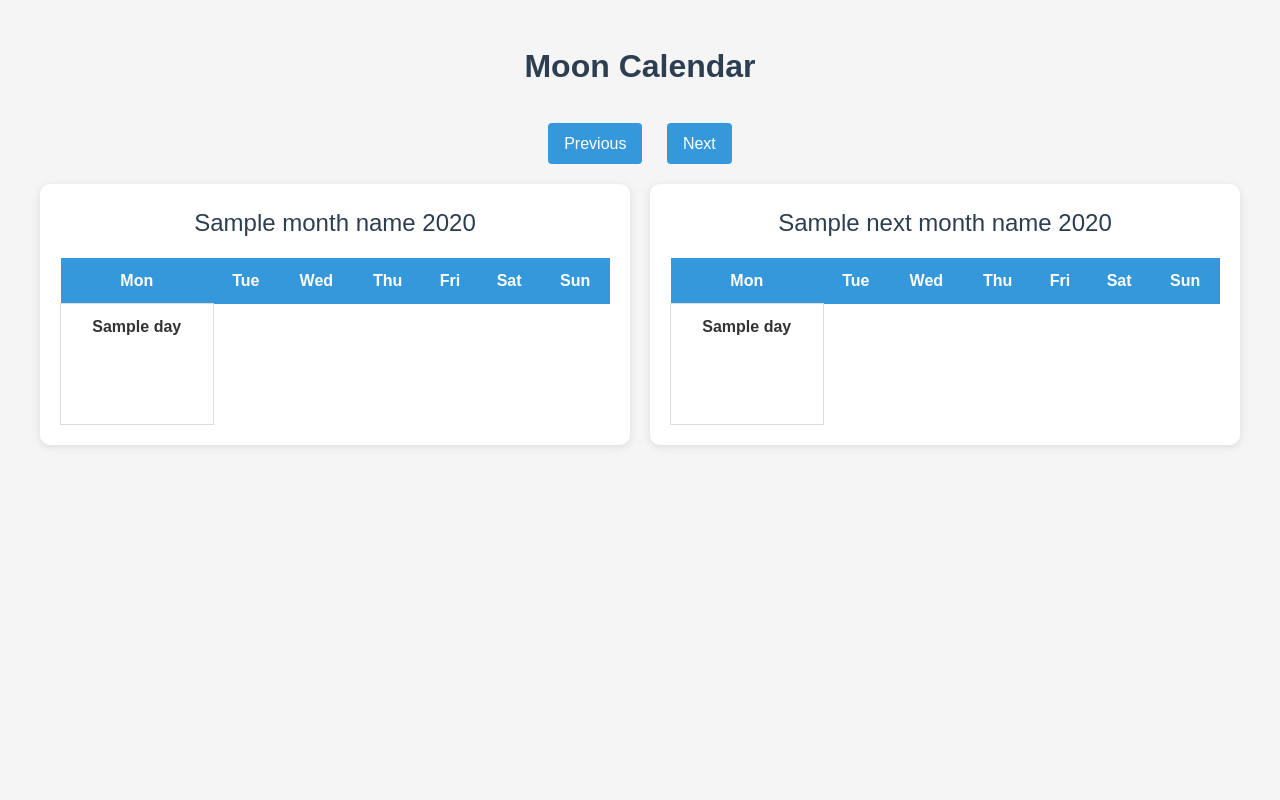
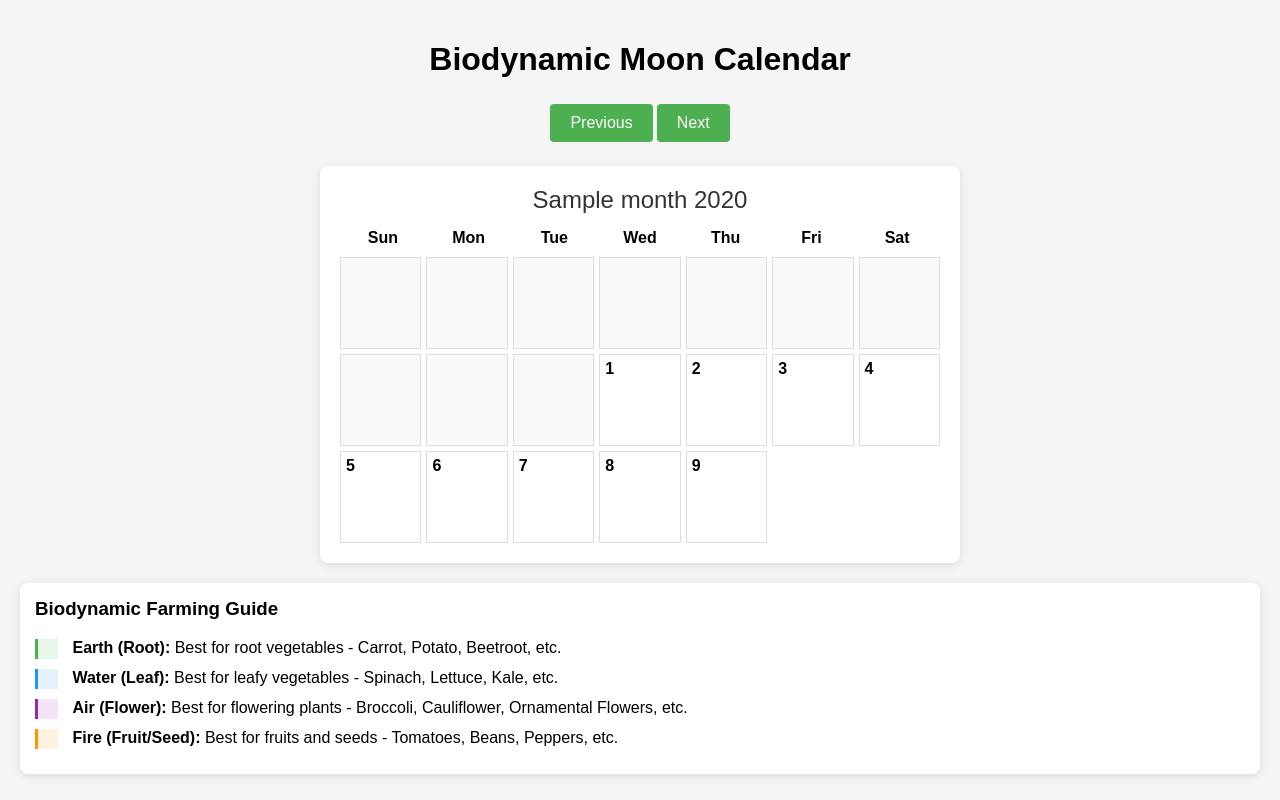
Before and after one commit to zekuizek/mooncalendar, a Flask app: template src/templates/index.html in a window 1280 px wide. Run offline with Flask 3, Linux system fonts and the light colour scheme; the template is opened without the code that fills it: most values are stand-ins (such as "Sample title", 1, 10 or a date in 2020).

Commit message:
Add biodynamic farming information to the moon calendar

```diff
--- a/src/app.py
+++ b/src/app.py
@@ -1,69 +1,78 @@
 """
-Flask application to display the moon calendar.
+Flask application for the Moon Calendar.
 """
+import datetime
 import calendar
-import datetime
-from dateutil.relativedelta import relativedelta
 from flask import Flask, render_template, request
-from database import init_db, get_month_data
+from database import get_month_data, init_db
+from biodynamic_data import ZODIAC_ELEMENTS, PLANT_CATEGORIES
 
 app = Flask(__name__)
 
 @app.route('/')
 def index():
     """
-    Display the moon calendar for the current and next month.
+    Render the calendar page.
     """
-    # Get the current date
+    # Get the requested month and year, default to current month
     today = datetime.date.today()
+    month = int(request.args.get('month', today.month))
+    year = int(request.args.get('year', today.year))
 
-    # Get the month to display (default to current month)
-    month_param = request.args.get('month', today.month)
-    year_param = request.args.get('year', today.year)
+    # Calculate next month for navigation
+    if month == 12:
+        next_month = 1
+        next_year = year + 1
+    else:
+        next_month = month + 1
+        next_year = year
 
-    try:
-        month = int(month_param)
-        year = int(year_param)
-    except ValueError:
-        month = today.month
-        year = today.year
+    # Calculate previous month for navigation
+    if month == 1:
+        prev_month = 12
+        prev_year = year - 1
+    else:
+        prev_month = month - 1
+        prev_year = year
 
-    # Calculate the next month
-    next_month_date = datetime.date(year, month, 1) + relativedelta(months=1)
-    next_month = next_month_date.month
-    next_month_year = next_month_date.year
+    # Get the calendar data for current and next month
+    months_data = []
 
-    # Get calendar data from the database
-    current_month_dict = get_month_data(year, month)
-    next_month_dict = get_month_data(next_month_year, next_month)
+    # Current month
+    month_data = {
+        'year': year,
+        'month': month,
+        'month_name': calendar.month_name[month],
+        'days_in_month': calendar.monthrange(year, month)[1],
+        'first_day_weekday': calendar.monthrange(year, month)[0],
+        'calendar_data': get_month_data(year, month)
+    }
+    months_data.append(month_data)
 
-    # Get calendar information
-    cal = calendar.monthcalendar(year, month)
-    next_cal = calendar.monthcalendar(next_month_year, next_month)
-
-    # Get month names
-    month_name = calendar.month_name[month]
-    next_month_name = calendar.month_name[next_month]
+    # Next month
+    next_month_data = {
+        'year': next_year,
+        'month': next_month,
+        'month_name': calendar.month_name[next_month],
+        'days_in_month': calendar.monthrange(next_year, next_month)[1],
+        'first_day_weekday': calendar.monthrange(next_year, next_month)[0],
+        'calendar_data': get_month_data(next_year, next_month)
+    }
+    months_data.append(next_month_data)
 
     return render_template(
         'index.html',
+        months=months_data,
         today=today,
-        year=year,
-        month=month,
-        month_name=month_name,
-        calendar=cal,
-        month_data=current_month_dict,
+        prev_month=prev_month,
+        prev_year=prev_year,
         next_month=next_month,
-        next_month_year=next_month_year,
-        next_month_name=next_month_name,
-        next_calendar=next_cal,
-        next_month_data=next_month_dict
+        next_year=next_year,
+        zodiac_elements=ZODIAC_ELEMENTS,
+        plant_categories=PLANT_CATEGORIES
     )
-
 
 if __name__ == '__main__':
     # Initialize the database
     init_db()
-
-    # Run the Flask app
-    app.run(debug=True)
+    app.run(debug=True, port=5001)
--- a/src/templates/index.html
+++ b/src/templates/index.html
@@ -6,99 +6,143 @@
     <title>Moon Calendar</title>
     <style>
         body {
-            font-family: 'Arial', sans-serif;
-            line-height: 1.6;
-            color: #333;
-            max-width: 1200px;
-            margin: 0 auto;
+            font-family: Arial, sans-serif;
+            margin: 0;
             padding: 20px;
             background-color: #f5f5f5;
-        }
-        h1 {
-            text-align: center;
-            color: #2c3e50;
-            margin-bottom: 30px;
         }
         .calendar-container {
             display: flex;
             flex-wrap: wrap;
-            justify-content: space-between;
+            justify-content: center;
             gap: 20px;
         }
         .month {
-            flex: 1;
-            min-width: 45%;
-            background: white;
-            border-radius: 10px;
+            background-color: white;
+            border-radius: 8px;
+            box-shadow: 0 2px 10px rgba(0, 0, 0, 0.1);
             padding: 20px;
-            box-shadow: 0 2px 10px rgba(0,0,0,0.1);
+            width: 100%;
+            max-width: 600px;
         }
         .month-header {
             text-align: center;
             margin-bottom: 15px;
-            color: #2c3e50;
             font-size: 1.5em;
+            color: #333;
         }
-        table {
-            width: 100%;
-            border-collapse: collapse;
+        .weekdays {
+            display: grid;
+            grid-template-columns: repeat(7, 1fr);
+            text-align: center;
+            font-weight: bold;
+            margin-bottom: 10px;
         }
-        th {
-            background-color: #3498db;
-            color: white;
-            padding: 10px;
-            text-align: center;
+        .days {
+            display: grid;
+            grid-template-columns: repeat(7, 1fr);
+            gap: 5px;
         }
-        td {
+        .day {
             border: 1px solid #ddd;
-            padding: 10px;
-            text-align: center;
-            height: 100px;
-            vertical-align: top;
+            padding: 5px;
+            min-height: 80px;
+            position: relative;
         }
         .day-number {
             font-weight: bold;
             margin-bottom: 5px;
         }
-        .today {
-            background-color: #e8f4f8;
-            border: 2px solid #3498db;
+        .empty {
+            background-color: #f9f9f9;
         }
         .moon-phase {
-            font-size: 0.9em;
+            font-size: 1.2em;
             margin-bottom: 3px;
         }
         .zodiac-sign {
             font-size: 0.9em;
-            color: #8e44ad;
+            color: #555;
         }
-        .empty-day {
-            background-color: #f9f9f9;
+        .biodynamic-info {
+            margin-top: 5px;
+            font-size: 0.8em;
+            color: #666;
         }
-        .moon-icon {
-            font-size: 1.2em;
-            margin-right: 5px;
+        .element-Earth {
+            background-color: #e8f5e9;
+            border-left: 3px solid #4caf50;
+        }
+        .element-Water {
+            background-color: #e3f2fd;
+            border-left: 3px solid #2196f3;
+        }
+        .element-Air {
+            background-color: #f3e5f5;
+            border-left: 3px solid #9c27b0;
+        }
+        .element-Fire {
+            background-color: #fff3e0;
+            border-left: 3px solid #ff9800;
         }
         .navigation {
+            display: flex;
+            justify-content: center;
+            margin-bottom: 20px;
+        }
+        .nav-button {
+            background-color: #4CAF50;
+            border: none;
+            color: white;
+            padding: 10px 20px;
             text-align: center;
-            margin: 20px 0;
+            text-decoration: none;
+            display: inline-block;
+            font-size: 16px;
+            margin: 4px 2px;
+            cursor: pointer;
+            border-radius: 4px;
         }
-        .navigation a {
+        .legend {
+            margin-top: 20px;
+            padding: 15px;
+            background-color: white;
+            border-radius: 8px;
+            box-shadow: 0 2px 10px rgba(0, 0, 0, 0.1);
+        }
+        .legend h3 {
+            margin-top: 0;
+        }
+        .legend-item {
+            margin-bottom: 10px;
+        }
+        .legend-color {
             display: inline-block;
-            padding: 8px 16px;
-            background-color: #3498db;
-            color: white;
-            text-decoration: none;
-            border-radius: 4px;
-            margin: 0 10px;
+            width: 20px;
+            height: 20px;
+            margin-right: 10px;
+            vertical-align: middle;
         }
-        .navigation a:hover {
-            background-color: #2980b9;
+        .legend-earth {
+            background-color: #e8f5e9;
+            border-left: 3px solid #4caf50;
+        }
+        .legend-water {
+            background-color: #e3f2fd;
+            border-left: 3px solid #2196f3;
+        }
+        .legend-air {
+            background-color: #f3e5f5;
+            border-left: 3px solid #9c27b0;
+        }
+        .legend-fire {
+            background-color: #fff3e0;
+            border-left: 3px solid #ff9800;
         }
     </style>
 </head>
 <body>
-    <h1>Moon Calendar</h1>
+    <h1 style="text-align: center;">Biodynamic Moon Calendar</h1>
 
     <div class="navigation">
         {% set prev_month = month - 1 if month > 1 else 12 %}
@@ -106,121 +150,64 @@
         {% set next_month = month + 1 if month < 12 else 1 %}
         {% set next_year = year if month < 12 else year + 1 %}
 
-        <a href="/?month={{ prev_month }}&year={{ prev_year }}">Previous</a>
-        <a href="/?month={{ next_month }}&year={{ next_year }}">Next</a>
+        <a href="?year={{ prev_year }}&month={{ prev_month }}" class="nav-button">Previous</a>
+        <a href="?year={{ next_year }}&month={{ next_month }}" class="nav-button">Next</a>
     </div>
 
     <div class="calendar-container">
-        <!-- Current Month Calendar -->
+        {% for month_data in months %}
         <div class="month">
-            <div class="month-header">{{ month_name }} {{ year }}</div>
-            <table>
-                <thead>
-                    <tr>
-                        <th>Mon</th>
-                        <th>Tue</th>
-                        <th>Wed</th>
-                        <th>Thu</th>
-                        <th>Fri</th>
-                        <th>Sat</th>
-                        <th>Sun</th>
-                    </tr>
-                </thead>
-                <tbody>
-                    {% for week in calendar %}
-                    <tr>
-                        {% for day in week %}
-                        {% if day == 0 %}
-                        <td class="empty-day"></td>
-                        {% else %}
-                        <td {% if day == today.day and month == today.month and year == today.year %}class="today"{% endif %}>
+            <div class="month-header">{{ month_data.month_name }} {{ month_data.year }}</div>
+            <div class="weekdays">
+                <div>Sun</div>
+                <div>Mon</div>
+                <div>Tue</div>
+                <div>Wed</div>
+                <div>Thu</div>
+                <div>Fri</div>
+                <div>Sat</div>
+            </div>
+            <div class="days">
+                {% for _ in range(month_data.first_day_weekday) %}
+                <div class="day empty"></div>
+                {% endfor %}
+
+                {% for day in range(1, month_data.days_in_month + 1) %}
+                <div class="day {% if day in month_data.calendar_data and month_data.calendar_data[day].element %}element-{{ month_data.calendar_data[day].element }}{% endif %}">
                     <div class="day-number">{{ day }}</div>
-                            {% if day in month_data %}
-                            <div class="moon-phase">
-                                {% if month_data[day].moon_phase == "New Moon" %}
-                                <span class="moon-icon">🌑</span>
-                                {% elif month_data[day].moon_phase == "Waxing Crescent" %}
-                                <span class="moon-icon">🌒</span>
-                                {% elif month_data[day].moon_phase == "First Quarter" %}
-                                <span class="moon-icon">🌓</span>
-                                {% elif month_data[day].moon_phase == "Waxing Gibbous" %}
-                                <span class="moon-icon">🌔</span>
-                                {% elif month_data[day].moon_phase == "Full Moon" %}
-                                <span class="moon-icon">🌕</span>
-                                {% elif month_data[day].moon_phase == "Waning Gibbous" %}
-                                <span class="moon-icon">🌖</span>
-                                {% elif month_data[day].moon_phase == "Last Quarter" %}
-                                <span class="moon-icon">🌗</span>
-                                {% elif month_data[day].moon_phase == "Waning Crescent" %}
-                                <span class="moon-icon">🌘</span>
+                    {% if day in month_data.calendar_data %}
+                    <div class="moon-phase">{{ month_data.calendar_data[day].moon_phase }}</div>
+                    <div class="zodiac-sign">{{ month_data.calendar_data[day].moon_sign }}</div>
+                    {% if month_data.calendar_data[day].element and month_data.calendar_data[day].plant_part %}
+                    <div class="biodynamic-info">
+                        {{ month_data.calendar_data[day].element }} - {{ month_data.calendar_data[day].plant_part }}
+                    </div>
                     {% endif %}
-                                {{ month_data[day].moon_phase }}
+                    {% endif %}
                 </div>
-                            <div class="zodiac-sign">{{ month_data[day].moon_sign }}</div>
-                            {% endif %}
-                        </td>
-                        {% endif %}
                 {% endfor %}
-                    </tr>
+            </div>
+        </div>
         {% endfor %}
-                </tbody>
-            </table>
     </div>
 
-        <!-- Next Month Calendar -->
-        <div class="month">
-            <div class="month-header">{{ next_month_name }} {{ next_month_year }}</div>
-            <table>
-                <thead>
-                    <tr>
-                        <th>Mon</th>
-                        <th>Tue</th>
-                        <th>Wed</th>
-                        <th>Thu</th>
-                        <th>Fri</th>
-                        <th>Sat</th>
-                        <th>Sun</th>
-                    </tr>
-                </thead>
-                <tbody>
-                    {% for week in next_calendar %}
-                    <tr>
-                        {% for day in week %}
-                        {% if day == 0 %}
-                        <td class="empty-day"></td>
-                        {% else %}
-                        <td {% if day == today.day and next_month == today.month and next_month_year == today.year %}class="today"{% endif %}>
-                            <div class="day-number">{{ day }}</div>
-                            {% if day in next_month_data %}
-                            <div class="moon-phase">
-                                {% if next_month_data[day].moon_phase == "New Moon" %}
-                                <span class="moon-icon">🌑</span>
-                                {% elif next_month_data[day].moon_phase == "Waxing Crescent" %}
-                                <span class="moon-icon">🌒</span>
-                                {% elif next_month_data[day].moon_phase == "First Quarter" %}
-                                <span class="moon-icon">🌓</span>
-                                {% elif next_month_data[day].moon_phase == "Waxing Gibbous" %}
-                                <span class="moon-icon">🌔</span>
-                                {% elif next_month_data[day].moon_phase == "Full Moon" %}
-                                <span class="moon-icon">🌕</span>
-                                {% elif next_month_data[day].moon_phase == "Waning Gibbous" %}
-                                <span class="moon-icon">🌖</span>
-                                {% elif next_month_data[day].moon_phase == "Last Quarter" %}
-                                <span class="moon-icon">🌗</span>
-                                {% elif next_month_data[day].moon_phase == "Waning Crescent" %}
-                                <span class="moon-icon">🌘</span>
-                                {% endif %}
-                                {{ next_month_data[day].moon_phase }}
+    <div class="legend">
+        <h3>Biodynamic Farming Guide</h3>
+        <div class="legend-item">
+            <div class="legend-color legend-earth"></div>
+            <strong>Earth (Root):</strong> Best for root vegetables - Carrot, Potato, Beetroot, etc.
         </div>
-                            <div class="zodiac-sign">{{ next_month_data[day].moon_sign }}</div>
-                            {% endif %}
-                        </td>
-                        {% endif %}
-                        {% endfor %}
-                    </tr>
-                    {% endfor %}
-                </tbody>
-            </table>
+        <div class="legend-item">
+            <div class="legend-color legend-water"></div>
+            <strong>Water (Leaf):</strong> Best for leafy vegetables - Spinach, Lettuce, Kale, etc.
+        </div>
+        <div class="legend-item">
+            <div class="legend-color legend-air"></div>
+            <strong>Air (Flower):</strong> Best for flowering plants - Broccoli, Cauliflower, Ornamental Flowers, etc.
+        </div>
+        <div class="legend-item">
+            <div class="legend-color legend-fire"></div>
+            <strong>Fire (Fruit/Seed):</strong> Best for fruits and seeds - Tomatoes, Beans, Peppers, etc.
         </div>
     </div>
 </body>
```
Also changed, not shown: src/biodynamic_data.py (added, +105 -0 lines), src/database.py (+18 -6 lines), src/fetch_data.py (+84 -68 lines), README.md. Lines whose indentation alone changed are shown as unchanged.
